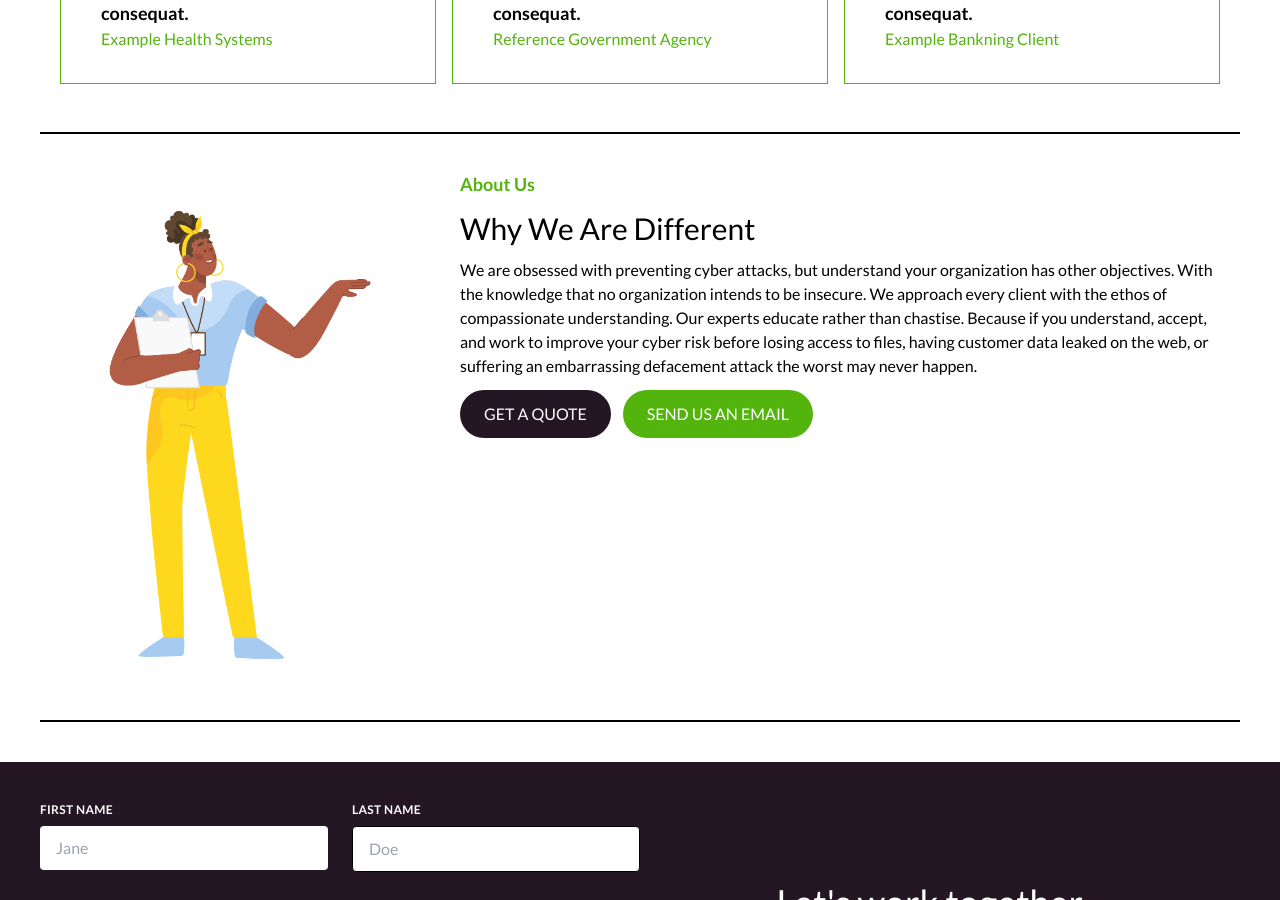
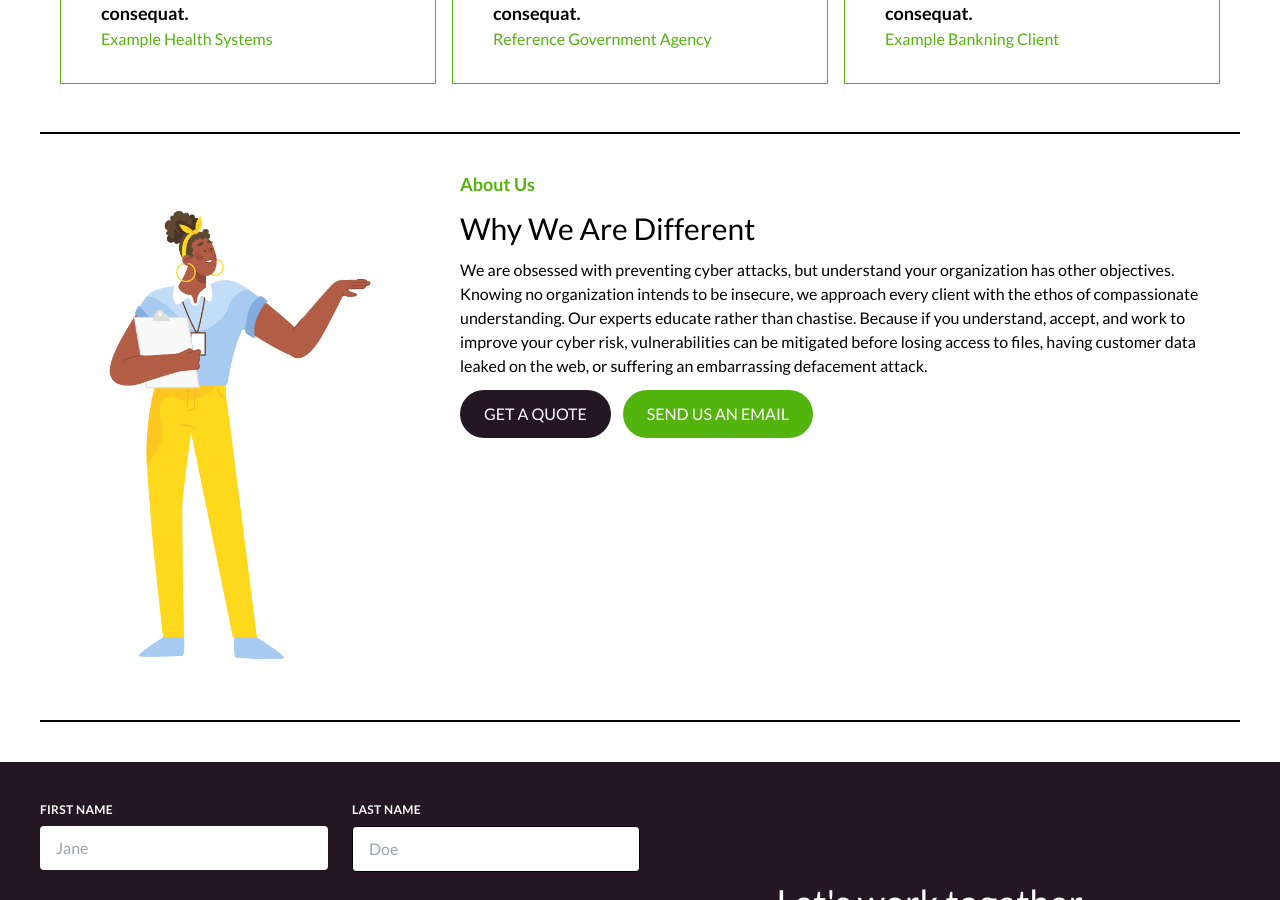
Before and after one commit to Mudassir-Nawaz/lib-sec-foundation, a Jekyll site: the page built from index.md, in a window 1280 px wide and 900 px high, scrolled down 2284 px. Built offline with Jekyll 4.4.1, drawn with Linux system fonts in a browser that asks for light colours; nearby versions of some CDN libraries.

Commit message:
updated verbage

```diff
--- a/index.md
+++ b/index.md
@@ -32,7 +32,7 @@ services:
   - title: Remediate
     description: Other providers point out what's broken, but leave you to fix it. With our remediation services we'll stay with you until the problem is resolved.
 
-about:  We are obsessed with preventing cyber attacks, but understand your organization has other objectives. With the knowledge that no organization intends to be insecure. We approach every client with the ethos of compassionate understanding. Our experts educate rather than chastise. Because if you understand, accept, and work to improve your cyber risk before losing access to files, having customer data leaked on the web, or suffering an embarrassing defacement attack the worst may never happen.
+about: We are obsessed with preventing cyber attacks, but understand your organization has other objectives. Knowing no organization intends to be insecure, we approach every client with the ethos of compassionate understanding. Our experts educate rather than chastise. Because if you understand, accept, and work to improve your cyber risk, vulnerabilities can be mitigated before losing access to files, having customer data leaked on the web, or suffering an embarrassing defacement attack.
 
 testimonials:
   - title: Consectetur Adipiscing Elit
```
